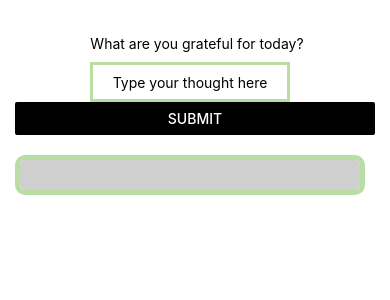
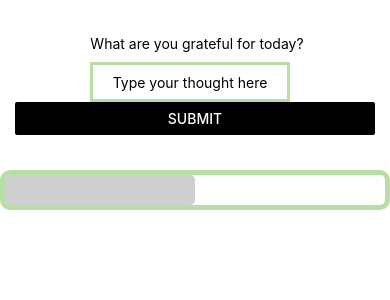
Before and after one commit to kasey-purvor/Grappitude, a React Native app: screen / in a window 390 px wide. Shown: the top 300 px of the page. Built offline with nearby package versions, Linux system fonts and the light colour scheme.

Commit message:
separate progress bar component created

```diff
--- a/App.js
+++ b/App.js
@@ -2,10 +2,15 @@ import React, { Component } from 'react';
 import { Text, Button, TextInput, View, StyleSheet } from 'react-native';
 
 import CreateThought from "./components/create-thought.component";
+import ProgressBar from "./components/progress-bar.component";
 
 const App = () => {
   return (
+    < View>
     <CreateThought />
+    <ProgressBar />
+    </View>
+
   )
 }
 
--- a/components/create-thought.component.js
+++ b/components/create-thought.component.js
@@ -61,28 +61,7 @@ export default class CreateThought extends Component {
          color='black'
          onPress={this.onSubmit}
          />
-       <View style={styles.progressBar}>
-         <View style={styles.filler} />
-       </View>
      </View>
    );
  }
 }
-const styles = StyleSheet.create({
-  progressBar: {
-    marginTop: 20,
-    height: 40,
-    width: 350,
-    borderRadius: 10,
-    borderWidth: 5,
-    borderColor: '#B9DEA4'
-  },
-
-  filler: {
-    backgroundColor: '#CFCFCF',
-    height: 30,
-    borderWidth: 15,
-    borderRadius: 5,
-    borderColor: '#CFCFCF'
-  }
-})
--- /dev/null
+++ b/components/progress-bar.component.js
@@ -0,0 +1,35 @@
+import React,  { Component } from 'react';
+import { Text, Button, TextInput, View, StyleSheet } from 'react-native';
+import axios from "axios";
+
+
+export default class ProgressBar extends Component {
+
+render(){
+    return (
+    <View style={styles.progressBar}>
+<View style={styles.filler} />
+</View>
+)
+}}
+
+
+const styles = StyleSheet.create({
+    progressBar: {
+      marginTop: 20,
+      height: 40,
+      width: '100%',
+      borderRadius: 10,
+      borderWidth: 5,
+      borderColor: '#B9DEA4'
+    },
+
+    filler: {
+      backgroundColor: '#CFCFCF',
+      height: 30,
+      width: '50%',
+      borderWidth: 15,
+      borderRadius: 5,
+      borderColor: '#CFCFCF'
+    }
+  })
```
